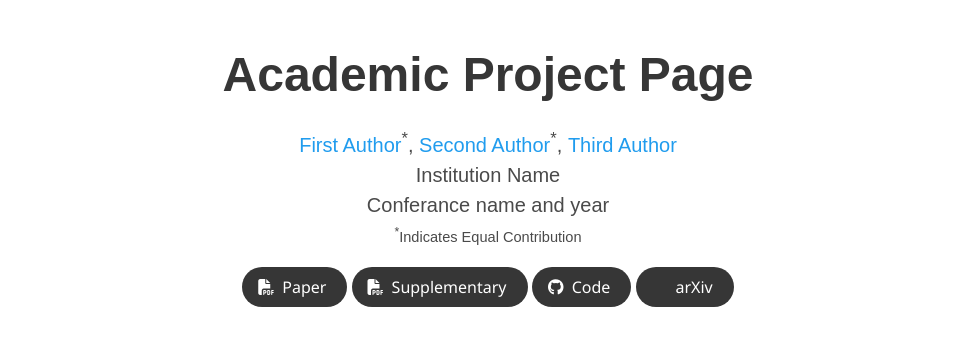
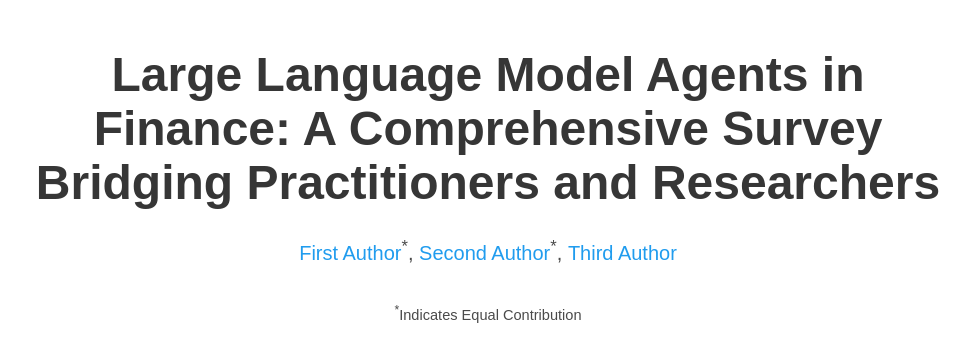
Before and after one commit to F1y1113/fin_survey, a plain HTML site: page index.html in a window 1280 px wide. Shown: the top 342 px of the page, without its empty margins (152-1121 px from the left). Drawn offline with nearby package versions, Linux system fonts and the light colour scheme; some icons are missing; a web font is replaced by a local one.

Commit message:
Update index.html

```diff
--- a/index.html
+++ b/index.html
@@ -52,7 +52,8 @@
       <div class="container is-max-desktop">
         <div class="columns is-centered">
           <div class="column has-text-centered">
-            <h1 class="title is-1 publication-title">Academic Project Page</h1>
+            <h1 class="title is-1 publication-title">Large Language Model Agents in Finance: A Comprehensive Survey Bridging
+Practitioners and Researchers</h1>
             <div class="is-size-5 publication-authors">
               <!-- Paper authors -->
               <span class="author-block">
@@ -65,7 +66,6 @@
                   </div>
 
                   <div class="is-size-5 publication-authors">
-                    <span class="author-block">Institution Name<br>Conferance name and year</span>
                     <span class="eql-cntrb"><small><br><sup>*</sup>Indicates Equal Contribution</small></span>
                   </div>
 
@@ -81,28 +81,6 @@
                         <span>Paper</span>
                       </a>
                     </span>
-
-                    <!-- Supplementary PDF link -->
-                    <span class="link-block">
-                      <a href="static/pdfs/supplementary_material.pdf" target="_blank"
-                      class="external-link button is-normal is-rounded is-dark">
-                      <span class="icon">
-                        <i class="fas fa-file-pdf"></i>
-                      </span>
-                      <span>Supplementary</span>
-                    </a>
-                  </span>
-
-                  <!-- Github link -->
-                  <span class="link-block">
-                    <a href="https://github.com/YOUR REPO HERE" target="_blank"
-                    class="external-link button is-normal is-rounded is-dark">
-                    <span class="icon">
-                      <i class="fab fa-github"></i>
-                    </span>
-                    <span>Code</span>
-                  </a>
-                </span>
 
                 <!-- ArXiv abstract Link -->
                 <span class="link-block">
@@ -148,7 +126,7 @@
         <h2 class="title is-3">Abstract</h2>
         <div class="content has-text-justified">
           <p>
-            Lorem ipsum dolor sit amet, consectetur adipiscing elit. Proin ullamcorper tellus sed ante aliquam tempus. Etiam porttitor urna feugiat nibh elementum, et tempor dolor mattis. Donec accumsan enim augue, a vulputate nisi sodales sit amet. Proin bibendum ex eget mauris cursus euismod nec et nibh. Maecenas ac gravida ante, nec cursus dui. Vivamus purus nibh, placerat ac purus eget, sagittis vestibulum metus. Sed vestibulum bibendum lectus gravida commodo. Pellentesque auctor leo vitae sagittis suscipit.
+            Despite recent advances, large language models (LLMs) in finance face a persistent gap between research benchmarks and real-world requirements. This survey bridges the gap through a unified framework combining two perspectives. From a practitioner-centric view, we present a comprehensive taxonomy mapping five core financial functions—Data Analysis, Investment Research, Trading, Investment Management, and Risk Management—to key tasks, datasets, and constraints like regulatory compliance and data heterogeneity, offering actionable insights for practical deployment. From a research-focused view, we review cutting-edge LLM techniques, including retrieval-augmented models, instruction-tuned architectures, and multi-agent frameworks. We identify critical challenges in accuracy, interpretability, and adaptability, and propose solutions such as domain-specific fine-tuning, hierarchical agents, and dynamic market-aware benchmarks. Our work emphasizes modular, transparent LLM design and stronger researcher-practitioner collaboration to enable safer, scalable AI adoption in finance.
           </p>
         </div>
       </div>
```
